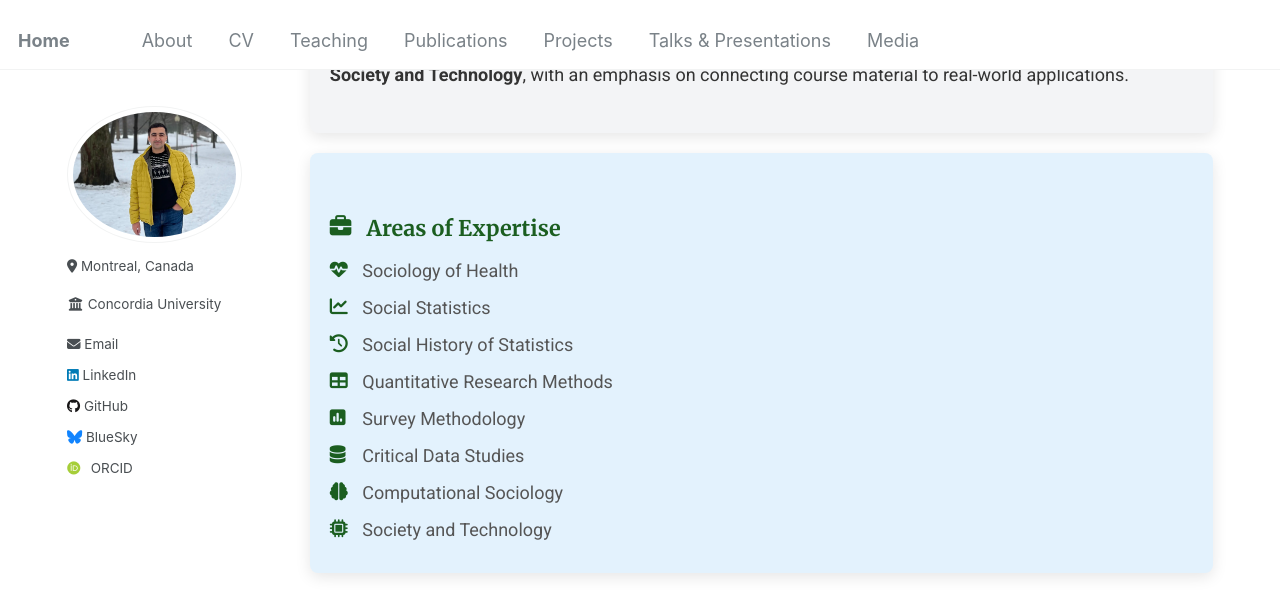
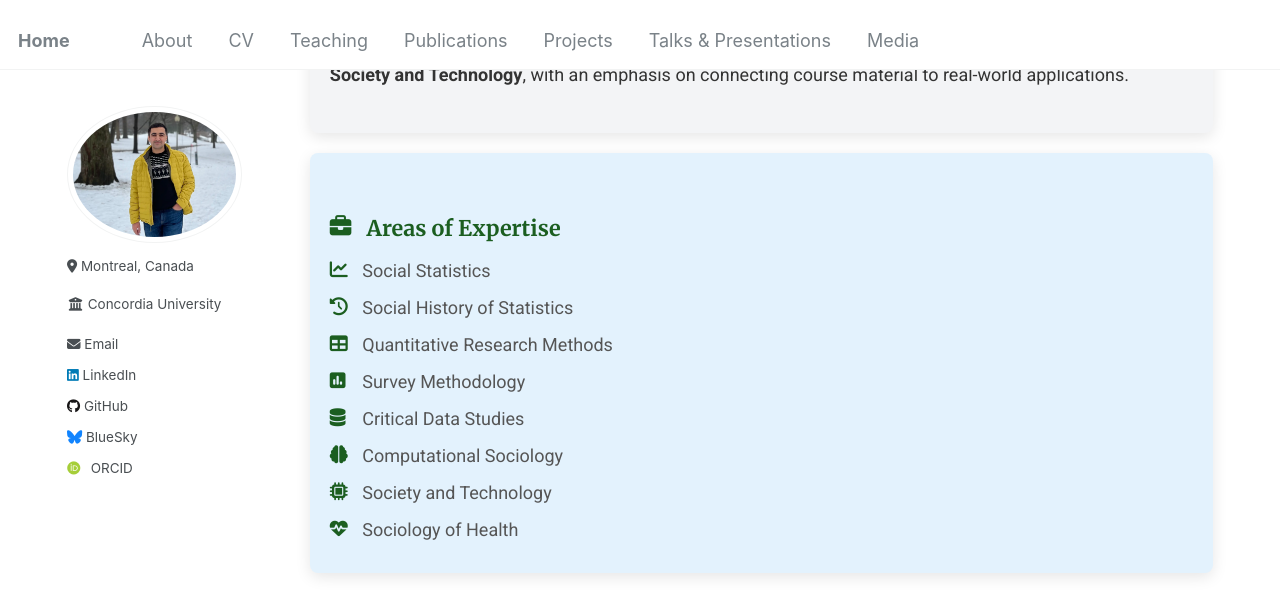
Before and after one commit to Mohsnmonji/mohsnmonji.github.io, a Jekyll site: the page built from about-me.md, in a window 1280 px wide and 900 px high, scrolled down 568 px. Shown: the top 616 px of the window. Built offline with Jekyll 4.4.1, drawn with Linux system fonts in a browser that asks for light colours; some web fonts are replaced; part of the change alters nothing that is shown.

Commit message:
Update about-me.md

```diff
--- a/about-me.md
+++ b/about-me.md
@@ -119,7 +119,6 @@ author_profile: true
 <div class="card">
   <h3><i class="fas fa-briefcase icon"></i> Areas of Expertise</h3>
   <ul>
-    <li><i class="fas fa-heartbeat icon"></i> Sociology of Health</li>
     <li><i class="fas fa-chart-line icon"></i> Social Statistics</li>
     <li><i class="fas fa-history icon"></i> Social History of Statistics</li>
     <li><i class="fas fa-table icon"></i> Quantitative Research Methods</li>
@@ -127,6 +126,7 @@ author_profile: true
     <li><i class="fas fa-database icon"></i> Critical Data Studies</li>
     <li><i class="fas fa-brain icon"></i> Computational Sociology</li>
     <li><i class="fas fa-microchip icon"></i> Society and Technology</li>
+<li><i class="fas fa-heartbeat icon"></i> Sociology of Health</li>
 
   </ul>
 </div>
```
